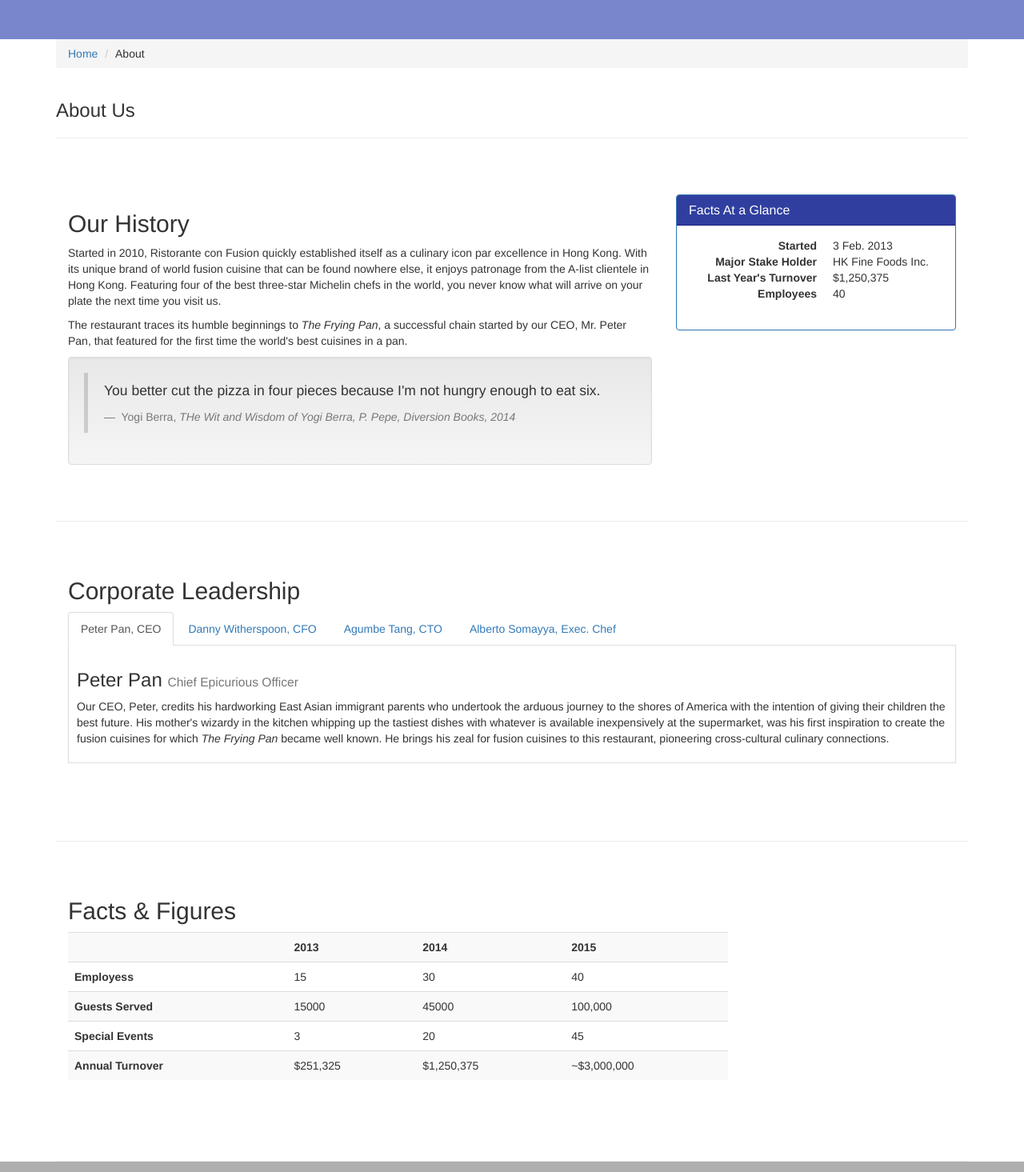
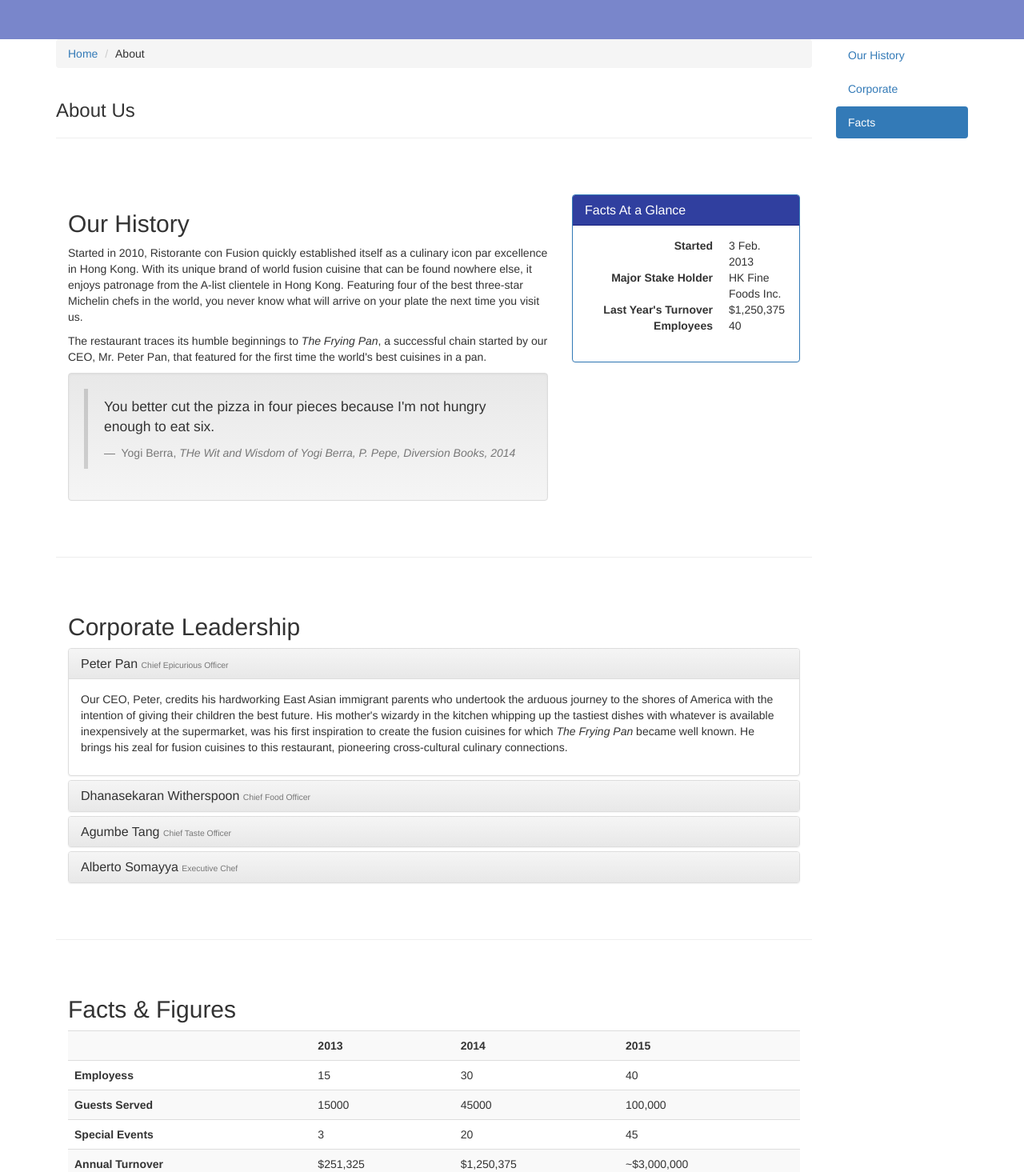
Before and after one commit to nmkedziora/Front-End-Web-UI-Frameworks-and-Tools, a plain HTML site: page aboutus.html in a window 1280 px wide. Shown: the part 360-1825 px from the top of the page at 80% size. Drawn offline with nearby package versions, Linux system fonts and the light colour scheme.

Commit message:
Week 3 Exercise 2 - Accordion, Scrollspy and Affix

```diff
--- a/aboutus.html
+++ b/aboutus.html
@@ -23,7 +23,7 @@
     <![endif]-->
 </head>
 
-<body>
+<body data-spy="scroll" data-target="#myScrollspy" data-offset="200">
     <nav class="navbar navbar-inverse navbar-fixed-top" role="navigation">
         <div class="container">
             <div class="navbar-header">
@@ -81,6 +81,8 @@
 
     <div class="container">
         <div class="row">
+            <div class="col-xs-12 col-sm-10">
+                <div class="row">
                     <div class="col-xs-12"> <!-- Breadcrumbs -->
                         <ol class="breadcrumb">
                           <li><a href="index.html">Home</a></li>
@@ -91,10 +93,10 @@
                        <h3>About Us</h3>
                        <hr>
                     </div>
-        </div>
+                </div> <!-- row -->
 
-        <div class="row row-content">
-            <div class="col-xs-12 col-sm-8">
+                <div id="history" class="row row-content">
+                    <div class="col-xs-12 col-sm-6 col-lg-8">
                         <h2>Our History</h2>
                         <p>Started in 2010, Ristorante con Fusion quickly established itself as a culinary icon par excellence in Hong Kong. With its unique brand of world fusion cuisine that can be found nowhere else, it enjoys patronage from the A-list clientele in Hong Kong.  Featuring four of the best three-star Michelin chefs in the world, you never know what will arrive on your plate the next time you visit us.</p>
                         <p>The restaurant traces its humble beginnings to <em>The Frying Pan</em>, a successful chain started by our CEO, Mr. Peter Pan, that featured for the first time the world's best cuisines in a pan.</p>
@@ -108,10 +110,10 @@
                             </footer>
                         </blockquote>
                         </div> <!-- well -->
-            </div> <!-- col-xs-12 col-sm-8 -->
+                    </div> <!-- col-xs-12 col-sm-6 col-lg-8 -->
 
 
-            <div class="col-xs-12 col-sm-4">
+                    <div class="col-xs-12 col-sm-6 col-lg-4">
                         <div class="panel panel-primary">
                             <div class="panel-heading">
                                 <h3 class="panel-title">Facts At a Glance</h3>
@@ -129,7 +131,7 @@
                                 </dl>
                             </div>
                         </div> <!-- panel -->
-            </div> <!-- col-xs-12 col-sm-4-->
+                    </div> <!-- col-xs-12 col-sm-6 col-lg-4 -->
 
                     <div>
                         <p style="padding:20px;"></p>
@@ -138,49 +140,70 @@
 
 
 
-        <div class="row row-content">
+                <div id="corporate" class="row row-content">
                     <div class="col-xs-12">
                         <h2>Corporate Leadership</h2>
 
 
-                <ul class="nav nav-tabs" role="tablist">
-                    <li role="presentation" class="active">
-                        <a href="#peter" aria-controls="peter" role="tab" data-toggle="tab">Peter Pan, CEO</a>
-                    </li>
-                    <li role="presentation">
-                        <a href="#danny" aria-controls="danny" role="tab" data-toggle="tab">Danny Witherspoon, CFO</a>
-                    </li>
-                    <li role="presentation">
-                        <a href="#agumbe" aria-controls="agumbe" role="tab" data-toggle="tab">Agumbe Tang, CTO</a>
-                    </li>
-                    <li role="presentation">
-                        <a href="#alberto" aria-controls="alberto" role="tab" data-toggle="tab">Alberto Somayya, Exec. Chef</a>
-                    </li>
-                </ul>
-
-                <div class="tab-content">
-                    <div role="tabpanel" class="tab-pane fade in active" id="peter">
-                        <h3>Peter Pan <small>Chief Epicurious Officer</small></h3>
+                        <div class="panel-group" id="accordion" role="tablist" aria-multiselectable="true">
+                            <div class="panel panel-default">
+                                <div class="panel-heading" role="tab" id="headingPeter">
+                                    <h3 class="panel-title">
+                                        <a role="button" data-toggle="collapse" data-parent="#accordion" href="#peter">Peter Pan <small>Chief Epicurious Officer</small></a>
+                                    </h3>
+                                </div>
+                                <div role="tabpanel" class="panel-collapse collapse in" id="peter" aria-labelledby="headingPeter">
+                                    <div class="panel-body">
                                         <p>Our CEO, Peter, credits his hardworking East Asian immigrant parents who undertook the arduous journey to the shores of America with the intention of giving their children the best future. His mother's wizardy in the kitchen whipping up the tastiest dishes with whatever is available inexpensively at the supermarket, was his first inspiration to create the fusion cuisines for which <em>The Frying Pan</em> became well known. He brings his zeal for fusion cuisines to this restaurant, pioneering cross-cultural culinary connections.</p>
                                     </div>
-                    <div role="tabpanel" class="tab-pane fade" id="danny">
-                        <h3>Danny Witherspoon <small>Chief Food Officer</small></h3>
+                                </div>
+                            </div> <!-- panel -->
+
+                            <div class="panel panel-default">
+                                <div class="panel-heading" role="tab" id="headingDanny">
+                                    <h3 class="panel-title">
+                                        <a class="collapsed" role="button" data-toggle="collapse" data-parent="#accordion" href="#danny" aria-expanded="false" aria-controls="danny"> Dhanasekaran Witherspoon <small>Chief Food Officer</small></a>
+                                    </h3>
+                                </div>
+                                <div role="tabpanel" class="panel-collapse collapse" id="danny" aria-labelledby="headingDanny">
+                                    <div class="panel-body">
                                         <p>Our CFO, Danny, as he is affectionately referred to by his colleagues, comes from a long established family tradition in farming and produce. His experiences growing up on a farm in the Australian outback gave him great appreciation for varieties of food sources. As he puts it in his own words, <em>Everything that runs, wins, and everything that stays, pays!</em></p>
                                     </div>
-                    <div role="tabpanel" class="tab-pane fade" id="agumbe">
-                        <h3>Agumbe Tang <small>Chief Taste Officer</small></h3>
+                                </div>
+                            </div> <!-- panel -->
+
+                            <div class="panel panel-default">
+                                <div class="panel-heading" role="tab" id="headingAgumbe">
+                                    <h3 class="panel-title">
+                                        <a class="collapsed" role="button" data-toggle="collapse" data-parent="#accordion" href="#agumbe" aria-expanded="false" aria-controls="agumbe">Agumbe Tang <small>Chief Taste Officer</small></a>
+                                    </h3>
+                                </div>
+                                <div role="tabpanel" class="panel-collapse collapse" id="agumbe" aria-labelledby="headingAgumbe">
+                                    <div class="panel-body">
                                         <p>Blessed with the most discerning gustatory sense, Agumbe, our CFO, personally ensures that every dish that we serve meets his exacting tastes. Our chefs dread the tongue lashing that ensues if their dish does not meet his exacting standards. He lives by his motto, <em>You click only if you survive my lick.</em></p>
                                     </div>
-                    <div role="tabpanel" class="tab-pane fade" id="alberto">
-                        <h3>Alberto Somayya <small>Executive Chef</small></h3>
+                                </div>
+                            </div> <!-- panel -->
+
+                            <div class="panel panel-default">
+                                <div class="panel-heading" role="tab" id="headingAlberto">
+                                    <h3 class="panel-title">
+                                        <a class="collapsed" role="button" data-toggle="collapse" data-parent="#accordion" href="#alberto" aria-expanded="false" aria-controls="alberto">Alberto Somayya <small>Executive Chef</small></a>
+                                    </h3>
+                                </div>
+                                <div role="tabpanel" class="panel-collapse collapse" id="alberto" aria-labelledby="headingAlberto">
+                                    <div class="panel-body">
                                         <p>Award winning three-star Michelin chef with wide International experience having worked closely with whos-who in the culinary world, he specializes in creating mouthwatering Indo-Italian fusion experiences. He says, <em>Put together the cuisines from the two craziest cultures, and you get a winning hit! Amma Mia!</em></p>
                                     </div>
-                </div> <!-- tab-content -->
+                                </div>
+                            </div> <!-- panel -->
+
+                        </div> <!-- panel-group -->
                     </div> <!-- col-xs-12 -->
                 </div> <!-- row -->
 
-        <div class="row row-content">
-            <div class="col-xs-12 col-sm-9">
+                <div id="facts" class="row row-content">
+                    <div class="col-xs-12">
                         <h2>Facts &amp; Figures</h2>
                         <div class="table-responsive">
                             <table class="table table-striped">
@@ -216,19 +239,22 @@
                                 </tr>
                             </table>
                         </div> <!-- table-responsive-->
-            </div> <!-- col-xs-12 col-sm-9 -->
+                    </div> <!-- col-xs-12 -->
 
 
-            <div class="col-xs-12 col-sm-3">
+                    <div>
                         <p style="padding:20px;"></p>
                     </div>
                 </div>
-
-
-
-
-
-
+            </div> <!-- col-xs-12 col-sm-10 -->
+            <nav class="hidden-xs col-sm-2" id="myScrollspy">
+                <ul class="nav nav-pills nav-stacked" data-spy="affix" data-offset-top="400">
+                    <li><a href="#history">Our History</a></li>
+                    <li><a href="#corporate">Corporate</a></li>
+                    <li><a href="#facts">Facts</a></li>
+                </ul>
+            </nav>
+        </div> <!-- row -->
     </div> <!-- container -->
 
     <footer class="row-footer">
--- a/css/mystyles.css
+++ b/css/mystyles.css
@@ -83,3 +83,7 @@ address {
 	border-bottom: 1px solid #ddd;
 	padding: 10px;
 }
+
+.affix {
+	top: 100px;
+}
```
Lines whose indentation alone changed are shown as unchanged.
